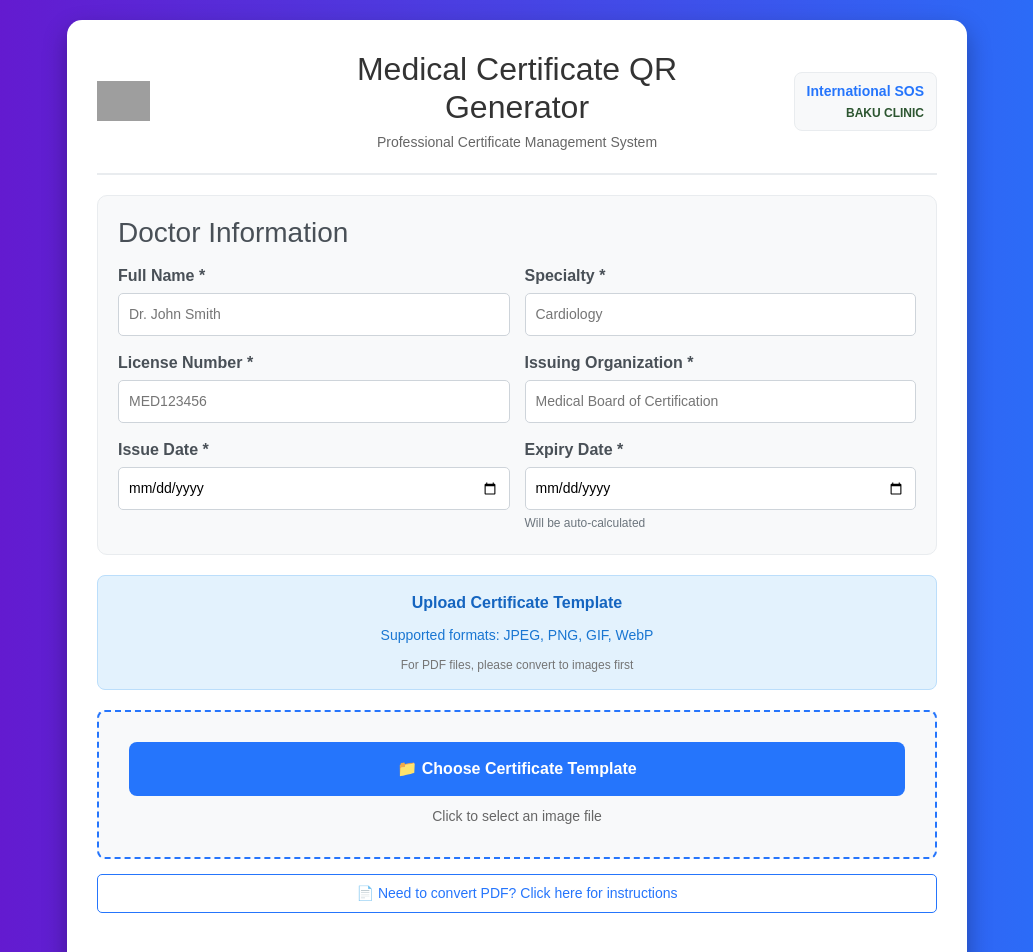
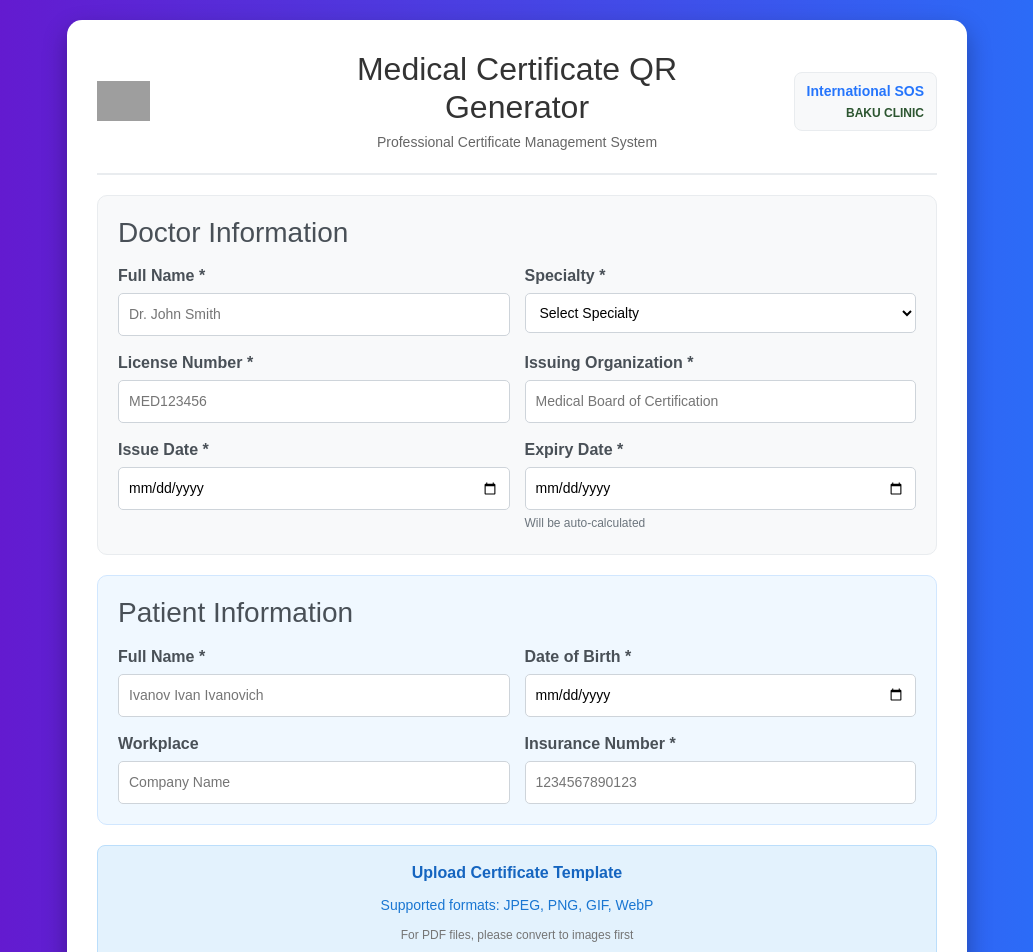
Before and after one commit to Rustam200391/certificate-adviser, a React (Vite) app: page / in a window 1280 px wide. Shown: the top 952 px of the page, without its empty margins (123-1156 px from the left). Built offline with nearby package versions, Linux system fonts and the light colour scheme; grey boxes are pictures that could not be loaded.

Commit message:
adding patient information commit

```diff
--- a/src/CertificateGenerator.jsx
+++ b/src/CertificateGenerator.jsx
@@ -25,6 +25,30 @@ function CertificateForm() {
     expiryDate: ""
   });
 
+  // Patient data
+  const [patientData, setPatientData] = useState({
+    fullName: "",
+    birthDate: "",
+    workplace: "",
+    insuranceNumber: ""
+  });
+
+  // Specialties list
+  const specialties = [
+    "Cardiologist",
+    "Dermatologist",
+    "General Practitioner (GP)",
+    "Gynecologist",
+    "Neurologist",
+    "Oncologist",
+    "Ophthalmologist",
+    "Pediatrician",
+    "Psychiatrist",
+    "Radiologist",
+    "Surgeon",
+    "Urologist"
+  ];
+
   // Reset state
   const resetState = useCallback(() => {
     setLoading(false);
@@ -41,6 +65,12 @@ function CertificateForm() {
       issuingOrganization: "",
       issueDate: "",
       expiryDate: ""
+    });
+    setPatientData({
+      fullName: "",
+      birthDate: "",
+      workplace: "",
+      insuranceNumber: ""
     });
   }, []);
 
@@ -63,6 +93,14 @@ function CertificateForm() {
         expiryDate: formattedExpiry
       }));
     }
+  };
+
+  // Handle patient data input changes
+  const handlePatientDataChange = (field, value) => {
+    setPatientData(prev => ({
+      ...prev,
+      [field]: value
+    }));
   };
 
   // File validation
@@ -107,6 +145,19 @@ function CertificateForm() {
     }
     if (!doctorData.expiryDate) {
       throw new Error("Expiry date is required");
+    }
+  };
+
+  // Validate patient data
+  const validatePatientData = () => {
+    if (!patientData.fullName.trim()) {
+      throw new Error("Patient's full name is required");
+    }
+    if (!patientData.birthDate) {
+      throw new Error("Patient's birth date is required");
+    }
+    if (!patientData.insuranceNumber.trim()) {
+      throw new Error("Insurance number is required");
     }
   };
 
@@ -234,12 +285,20 @@ function CertificateForm() {
   // Generate QR code data with certificate information
   const generateQRData = () => {
     const data = {
+      // Doctor information
       doctorName: doctorData.fullName,
       specialty: doctorData.specialty,
       licenseNumber: doctorData.licenseNumber,
       issuingOrganization: doctorData.issuingOrganization,
       issueDate: doctorData.issueDate,
       expiryDate: doctorData.expiryDate,
+
+      // Patient information
+      patientName: patientData.fullName,
+      patientBirthDate: patientData.birthDate,
+      patientWorkplace: patientData.workplace,
+      patientInsuranceNumber: patientData.insuranceNumber,
+
       validUntil: calculateValidUntil(),
       timestamp: new Date().toISOString()
     };
@@ -479,6 +538,7 @@ function CertificateForm() {
   const handleDownload = async () => {
     try {
       validateDoctorData();
+      validatePatientData();
     } catch (err) {
       setError(err.message);
       return;
@@ -505,6 +565,7 @@ function CertificateForm() {
   const handleSaveToDatabase = async () => {
     try {
       validateDoctorData();
+      validatePatientData();
     } catch (err) {
       setError(err.message);
       return;
@@ -521,6 +582,7 @@ function CertificateForm() {
       const formData = new FormData();
       formData.append('certificateImage', certificateBlob, `certificate_${doctorData.fullName.replace(/\s+/g, '_')}.png`);
       formData.append('doctorData', JSON.stringify(doctorData));
+      formData.append('patientData', JSON.stringify(patientData));
       formData.append('qrData', generateQRData());
       formData.append('timestamp', new Date().toISOString());
 
@@ -552,6 +614,7 @@ function CertificateForm() {
   const handleSaveToDatabaseMock = async () => {
     try {
       validateDoctorData();
+      validatePatientData();
     } catch (err) {
       setError(err.message);
       return;
@@ -735,19 +798,25 @@ function CertificateForm() {
               <label style={{ display: "block", marginBottom: "5px", fontWeight: "bold", color: "#495057" }}>
                 Specialty *
               </label>
-              <input
-                type="text"
+              <select
                 value={doctorData.specialty}
                 onChange={(e) => handleDoctorDataChange('specialty', e.target.value)}
-                placeholder="Cardiology"
                 style={{
                   width: "100%",
                   padding: "10px",
                   border: "1px solid #ced4da",
                   borderRadius: "5px",
-                  fontSize: "14px"
+                  fontSize: "14px",
+                  backgroundColor: "white"
                 }}
-              />
+              >
+                <option value="">Select Specialty</option>
+                {specialties.map((specialty, index) => (
+                  <option key={index} value={specialty}>
+                    {specialty}
+                  </option>
+                ))}
+              </select>
             </div>
           </div>
 
@@ -846,6 +915,105 @@ function CertificateForm() {
           </div>
         </div>
 
+        {/* Patient Information Section */}
+        <div style={{
+          backgroundColor: "#f0f8ff",
+          padding: "20px",
+          borderRadius: "10px",
+          marginBottom: "20px",
+          border: "1px solid #d1e7ff"
+        }}>
+          <h3 style={{ marginBottom: "15px", color: "#495057", textAlign: "left" }}>Patient Information</h3>
+
+          <div style={{
+            display: "grid",
+            gridTemplateColumns: "1fr 1fr",
+            gap: "15px",
+            marginBottom: "15px"
+          }}>
+            <div style={{ textAlign: "left" }}>
+              <label style={{ display: "block", marginBottom: "5px", fontWeight: "bold", color: "#495057" }}>
+                Full Name *
+              </label>
+              <input
+                type="text"
+                value={patientData.fullName}
+                onChange={(e) => handlePatientDataChange('fullName', e.target.value)}
+                placeholder="Ivanov Ivan Ivanovich"
+                style={{
+                  width: "100%",
+                  padding: "10px",
+                  border: "1px solid #ced4da",
+                  borderRadius: "5px",
+                  fontSize: "14px"
+                }}
+              />
+            </div>
+
+            <div style={{ textAlign: "left" }}>
+              <label style={{ display: "block", marginBottom: "5px", fontWeight: "bold", color: "#495057" }}>
+                Date of Birth *
+              </label>
+              <input
+                type="date"
+                value={patientData.birthDate}
+                onChange={(e) => handlePatientDataChange('birthDate', e.target.value)}
+                style={{
+                  width: "100%",
+                  padding: "10px",
+                  border: "1px solid #ced4da",
+                  borderRadius: "5px",
+                  fontSize: "14px"
+                }}
+              />
+            </div>
+          </div>
+
+          <div style={{
+            display: "grid",
+            gridTemplateColumns: "1fr 1fr",
+            gap: "15px"
+          }}>
+            <div style={{ textAlign: "left" }}>
+              <label style={{ display: "block", marginBottom: "5px", fontWeight: "bold", color: "#495057" }}>
+                Workplace
+              </label>
+              <input
+                type="text"
+                value={patientData.workplace}
+                onChange={(e) => handlePatientDataChange('workplace', e.target.value)}
+                placeholder="Company Name"
+                style={{
+                  width: "100%",
+                  padding: "10px",
+                  border: "1px solid #ced4da",
+                  borderRadius: "5px",
+                  fontSize: "14px"
+                }}
+              />
+            </div>
+
+            <div style={{ textAlign: "left" }}>
+              <label style={{ display: "block", marginBottom: "5px", fontWeight: "bold", color: "#495057" }}>
+                Insurance Number *
+              </label>
+              <input
+                type="text"
+                value={patientData.insuranceNumber}
+                onChange={(e) => handlePatientDataChange('insuranceNumber', e.target.value)}
+                placeholder="1234567890123"
+                style={{
+                  width: "100%",
+                  padding: "10px",
+                  border: "1px solid #ced4da",
+                  borderRadius: "5px",
+                  fontSize: "14px"
+                }}
+              />
+            </div>
+          </div>
+        </div>
+
         {/* File Upload Section */}
         <div style={{
           backgroundColor: "#e3f2fd",
@@ -857,7 +1025,7 @@ function CertificateForm() {
           <p style={{ margin: "0 0 10px 0", color: "#1565c0", fontWeight: "bold" }}>
             Upload Certificate Template
           </p>
-          <p style={{ margin: "0", color: "#1976d2", fontSize: "14px" }}>
+          <p style={{ margin: 0, color: "#1976d2", fontSize: "14px" }}>
             Supported formats: JPEG, PNG, GIF, WebP
           </p>
           <p style={{ margin: "10px 0 0 0", color: "#757575", fontSize: "12px" }}>
```
